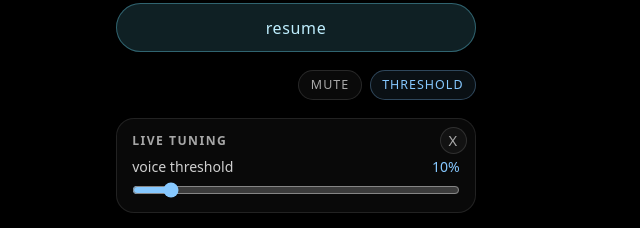
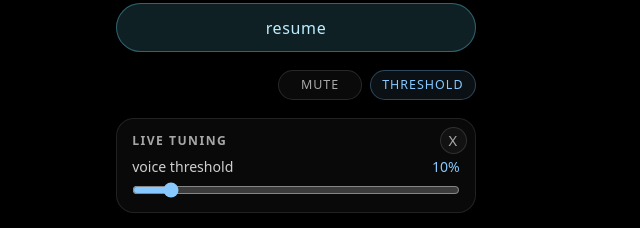
Before and after one commit to zoidypuh/openclaw-voice-server, a plain HTML site: page src/openclaw_voice_server/static/voice.html in a window 1280 px wide. Shown: the part 186-414 px from the top of the page, 344-984 px from the left. Drawn offline with Linux system fonts and the light colour scheme; files whose address does not match are found by name.

Commit message:
Widen mute button in voice UI

```diff
--- a/src/openclaw_voice_server/static/voice.html
+++ b/src/openclaw_voice_server/static/voice.html
@@ -137,6 +137,9 @@
     color: #86c8ff;
     border-color: rgba(134,200,255,0.3);
     background: rgba(134,200,255,0.08);
+  }
+  #mute-btn {
+    min-width: 5.2rem;
   }
   body[data-state="paused"] #crab {
     opacity: 0.72;
```
